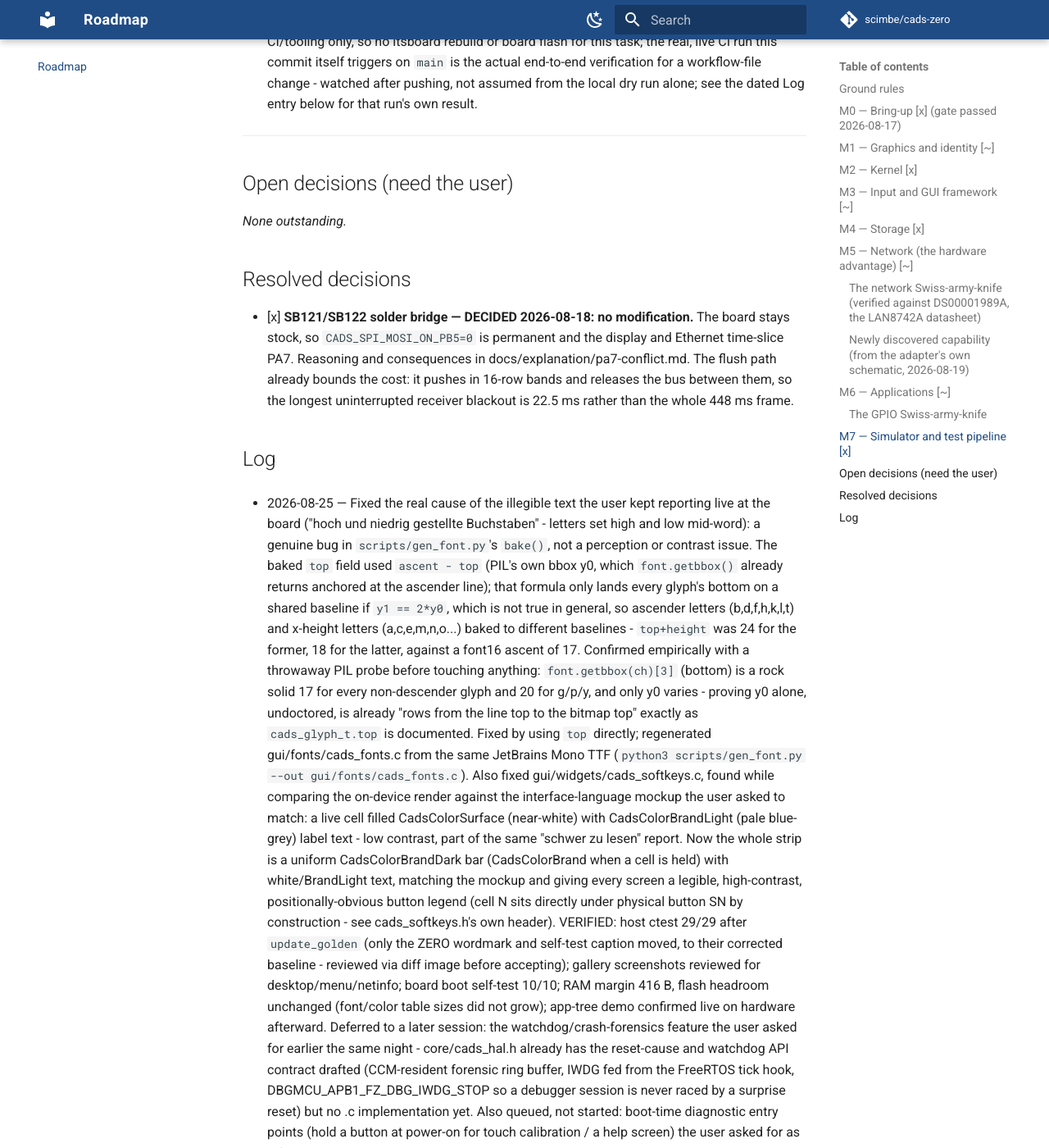
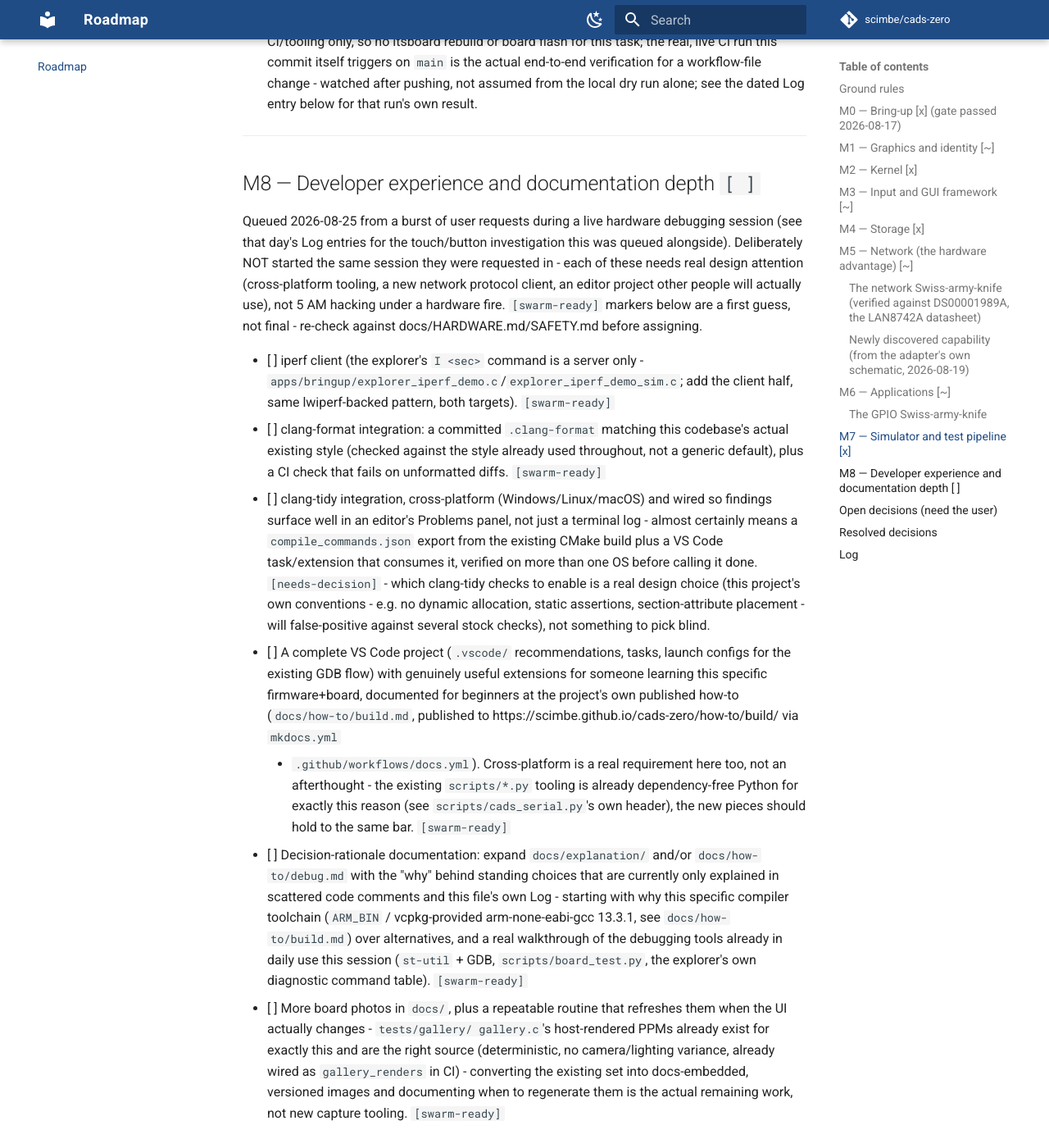
Before and after one commit to scimbe/cads-zero-firmware, an MkDocs documentation site: the page built from docs/ROADMAP.md, in a window 1280 px wide and 1400 px high, scrolled down 37070 px. Shown: the whole window at 82% size. Built offline with MkDocs 1.6.1 and Material for MkDocs 9.7.7, drawn with Linux system fonts in a browser that asks for light colours; comment, search, counter and statistics services are not loaded.

Commit message:
docs: queue M8 (dev experience/docs/iperf-client/tooling) from tonight's requests
Not started this session on purpose - each needs real design attention
(cross-platform tooling, a new protocol client, an editor project other
people will use), not rushed alongside the concurrent touch/button
hardware investigation.

```diff
--- a/docs/ROADMAP.md
+++ b/docs/ROADMAP.md
@@ -1934,6 +1934,64 @@ needs new hardware.
 
 ---
 
+## M8 — Developer experience and documentation depth  `[ ]`
+
+Queued 2026-08-25 from a burst of user requests during a live hardware
+debugging session (see that day's Log entries for the touch/button
+investigation this was queued alongside). Deliberately NOT started the
+same session they were requested in - each of these needs real design
+attention (cross-platform tooling, a new network protocol client, an
+editor project other people will actually use), not 5 AM hacking under
+a hardware fire. `[swarm-ready]` markers below are a first guess, not
+final - re-check against docs/HARDWARE.md/SAFETY.md before assigning.
+
+- [ ] iperf client (the explorer's `I <sec>` command is a server only -
+      `apps/bringup/explorer_iperf_demo.c`/`explorer_iperf_demo_sim.c`;
+      add the client half, same lwiperf-backed pattern, both targets).
+      `[swarm-ready]`
+- [ ] clang-format integration: a committed `.clang-format` matching this
+      codebase's actual existing style (checked against the style already
+      used throughout, not a generic default), plus a CI check that fails
+      on unformatted diffs. `[swarm-ready]`
+- [ ] clang-tidy integration, cross-platform (Windows/Linux/macOS) and
+      wired so findings surface well in an editor's Problems panel, not
+      just a terminal log - almost certainly means a `compile_commands.json`
+      export from the existing CMake build plus a VS Code task/extension
+      that consumes it, verified on more than one OS before calling it done.
+      `[needs-decision]` - which clang-tidy checks to enable is a real
+      design choice (this project's own conventions - e.g. no dynamic
+      allocation, static assertions, section-attribute placement - will
+      false-positive against several stock checks), not something to
+      pick blind.
+- [ ] A complete VS Code project (`.vscode/` recommendations, tasks,
+      launch configs for the existing GDB flow) with genuinely useful
+      extensions for someone learning this specific firmware+board,
+      documented for beginners at the project's own published how-to
+      (`docs/how-to/build.md`, published to
+      https://scimbe.github.io/cads-zero/how-to/build/ via `mkdocs.yml`
+      + `.github/workflows/docs.yml`). Cross-platform is a real
+      requirement here too, not an afterthought - the existing
+      `scripts/*.py` tooling is already dependency-free Python for
+      exactly this reason (see `scripts/cads_serial.py`'s own header),
+      the new pieces should hold to the same bar. `[swarm-ready]`
+- [ ] Decision-rationale documentation: expand `docs/explanation/` and/or
+      `docs/how-to/debug.md` with the "why" behind standing choices that
+      are currently only explained in scattered code comments and this
+      file's own Log - starting with why this specific compiler toolchain
+      (`ARM_BIN` / vcpkg-provided arm-none-eabi-gcc 13.3.1, see
+      `docs/how-to/build.md`) over alternatives, and a real walkthrough of
+      the debugging tools already in daily use this session (`st-util` +
+      GDB, `scripts/board_test.py`, the explorer's own diagnostic command
+      table). `[swarm-ready]`
+- [ ] More board photos in `docs/`, plus a repeatable routine that
+      refreshes them when the UI actually changes - `tests/gallery/
+      gallery.c`'s host-rendered PPMs already exist for exactly this and
+      are the right source (deterministic, no camera/lighting variance,
+      already wired as `gallery_renders` in CI) - converting the existing
+      set into docs-embedded, versioned images and documenting when to
+      regenerate them is the actual remaining work, not new capture
+      tooling. `[swarm-ready]`
+
 ## Open decisions (need the user)
 
 _None outstanding._
```
